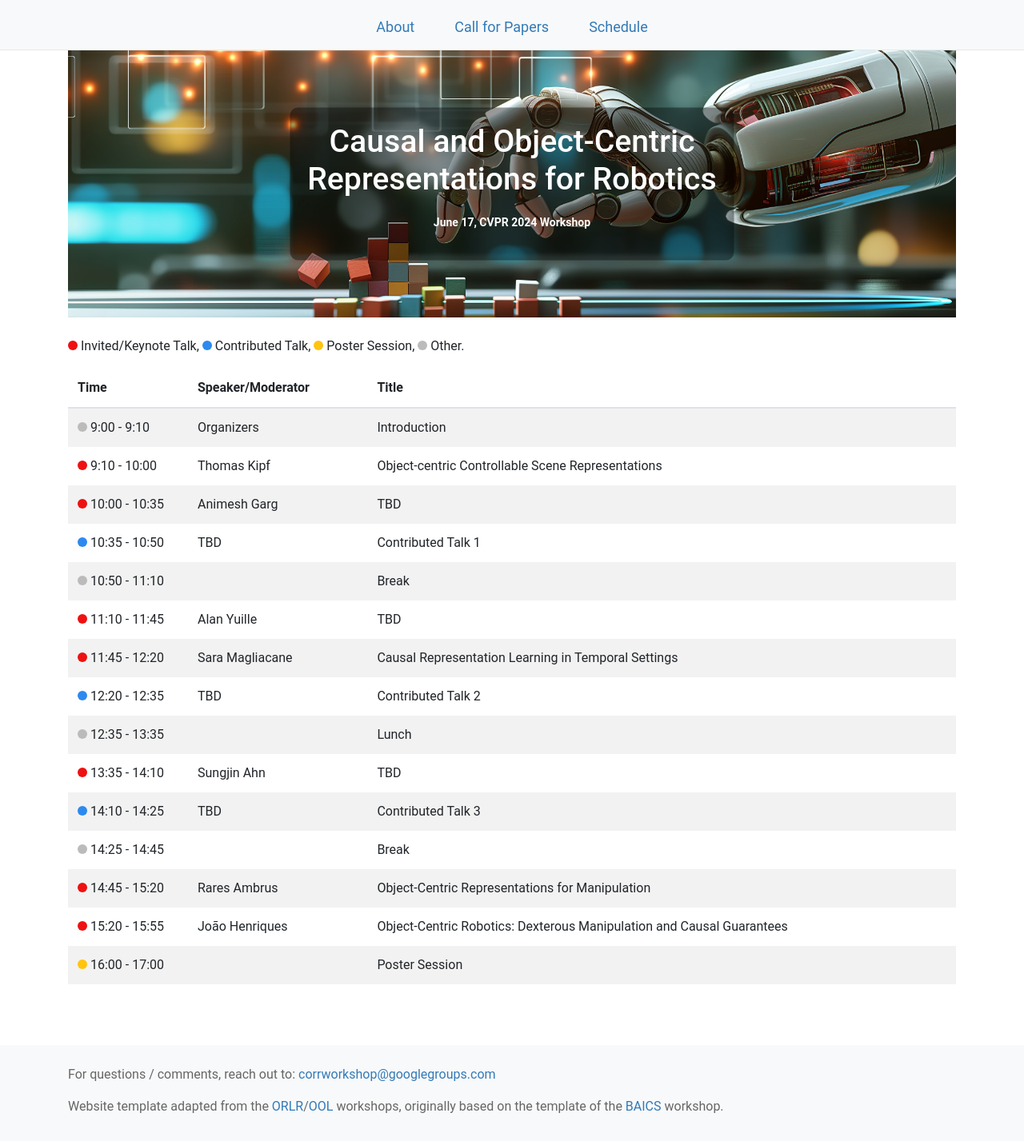
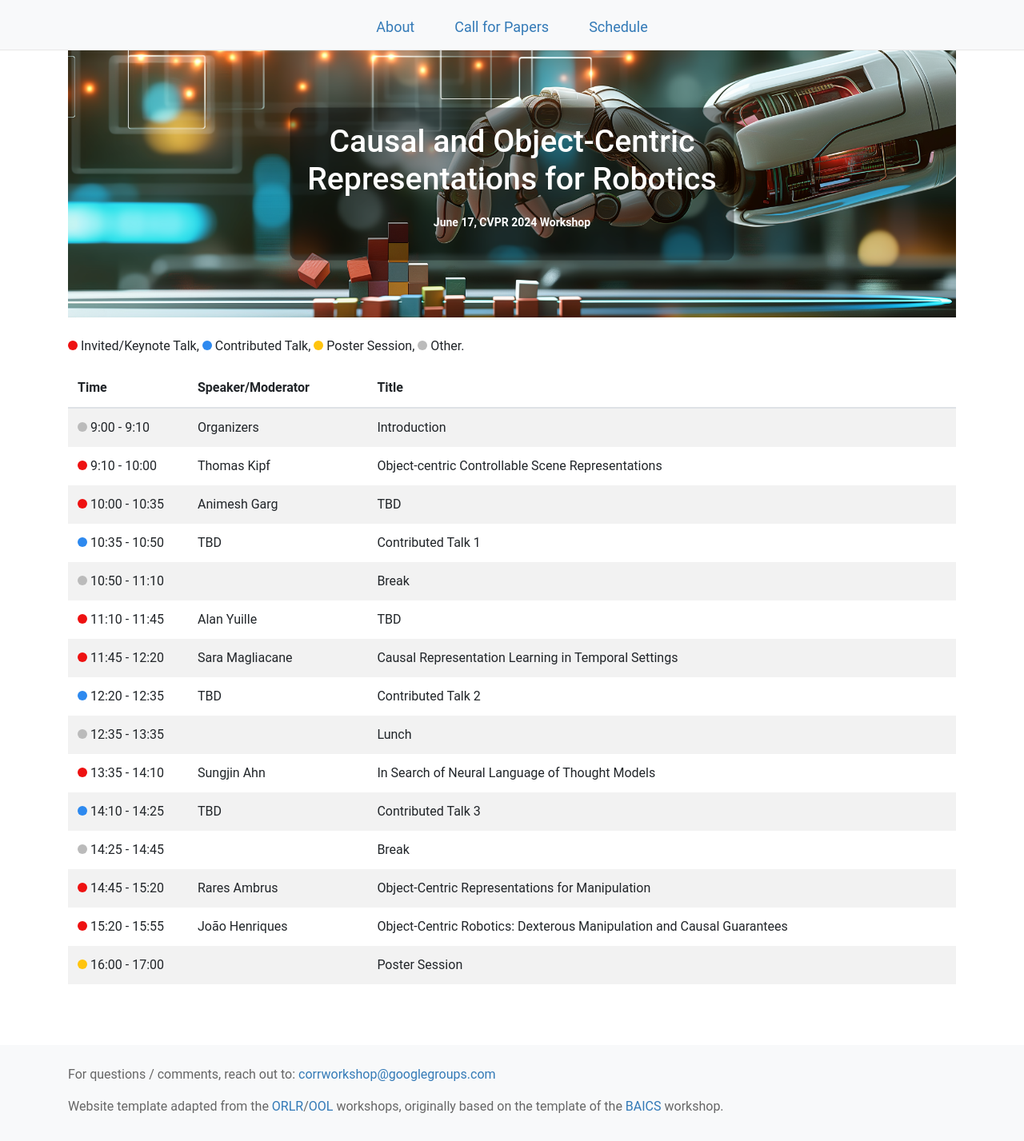
Before and after one commit to corrworkshop/corrworkshop.github.io, a Jekyll site: the page built from schedule.html, in a window 1280 px wide. Shown: the whole page at 80% size. Built offline with Jekyll 4.4.1, drawn with Linux system fonts in a browser that asks for light colours; nearby versions of some CDN libraries.

Commit message:
Update schedule.html

```diff
--- a/schedule.html
+++ b/schedule.html
@@ -69,7 +69,7 @@ layout: default
       <tr>
         <td><span class="dot-invited-talk"></span> 13:35 - 14:10</td>
         <td>Sungjin Ahn</td>
-        <td>TBD</td>
+        <td>In Search of Neural Language of Thought Models</td>
       </tr>
       <tr>
         <td><span class="dot-contributed-talk"></span> 14:10 - 14:25</td>
```
